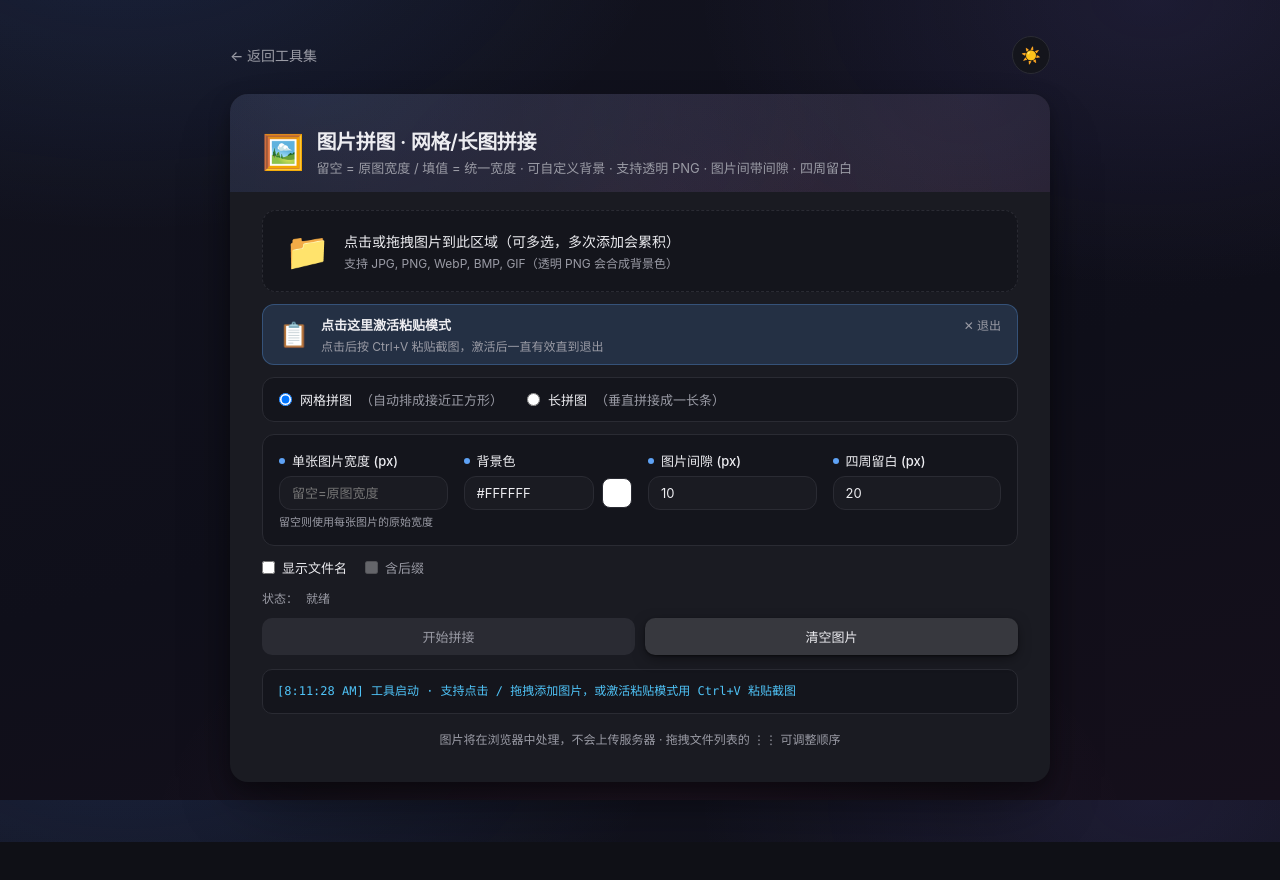
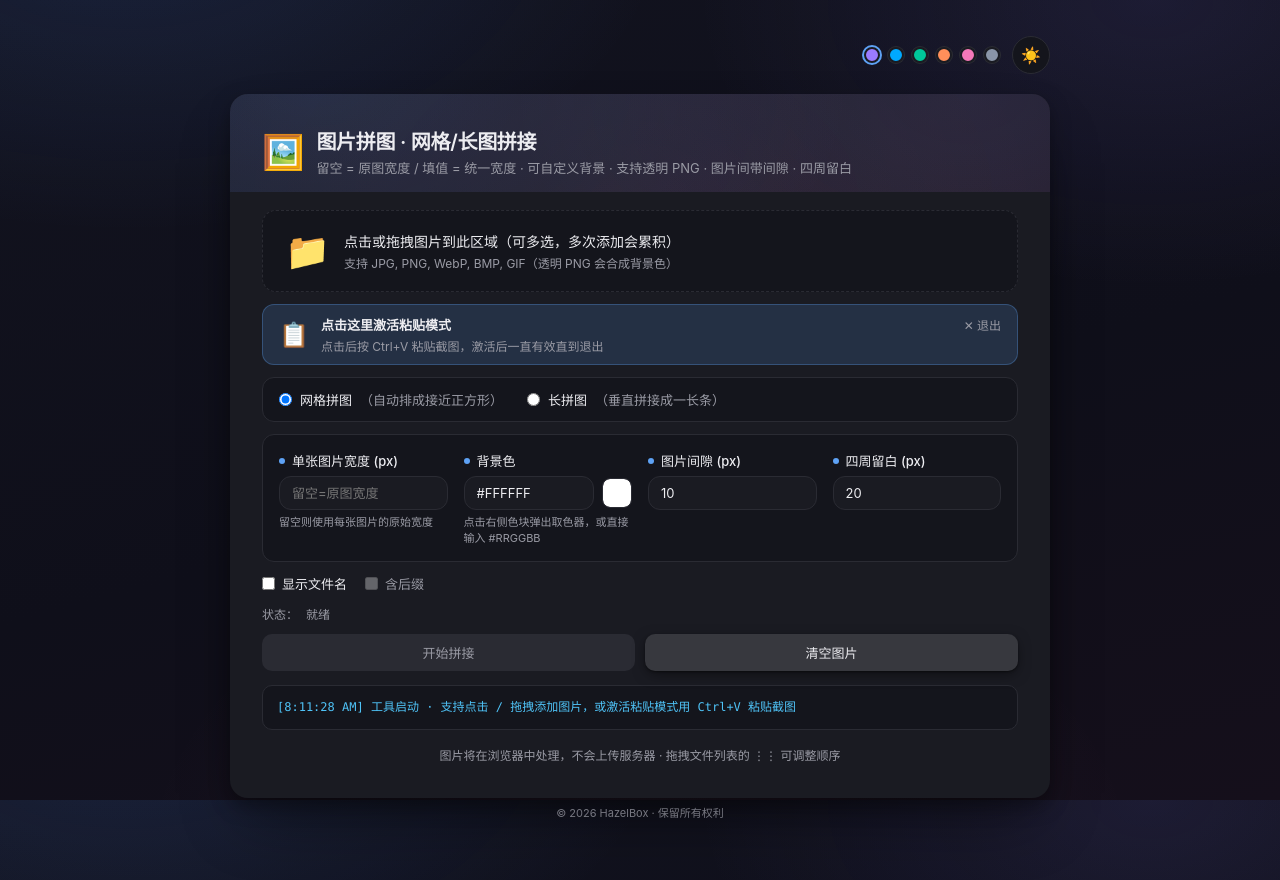
Before and after one commit to Hazel-0222/tools, a plain HTML site: page image/image-stitch/index.html in a window 1280 px wide. Both pictures are taken after a click on the button "切换明暗模式". Before the commit the page ends 842 px from the top, so only its background shows below. Drawn offline with Linux system fonts and the light colour scheme.

Commit message:
图片拼接: 页面背景主题色圆点预设+原生取色器+长图0间隙无缝
Co-Authored-By: Claude <noreply@anthropic.com>

```diff
--- a/image/image-stitch/index.html
+++ b/image/image-stitch/index.html
@@ -10,6 +10,8 @@
             t = window.matchMedia('(prefers-color-scheme: dark)').matches ? 'dark' : 'light';
         }
         document.documentElement.setAttribute('data-theme', t);
+        var b = localStorage.getItem('imgStitch_bgPreset');
+        if (b && b !== 'purple') document.documentElement.setAttribute('data-bg', b);
     } catch (e) {}
 })();
 </script>
@@ -21,11 +23,15 @@
 :root {
     /* ── 与工具合集首页保持一致的设计 Token ── */
     --bg: #eef0fb;
+    --bg1: rgba(0,113,227,.145);
+    --bg2: rgba(122,92,255,.125);
+    --bg3: rgba(255,154,186,.105);
+    --bgbase1: #e7ecfb; --bgbase2: #eee9fc; --bgbase3: #f6ecf2;
     --page-bg-image:
-        radial-gradient(900px 520px at 10% -10%, rgba(0,113,227,.145), transparent 60%),
-        radial-gradient(760px 480px at 90% 0%, rgba(122,92,255,.125), transparent 60%),
-        radial-gradient(840px 560px at 50% 108%, rgba(255,154,186,.105), transparent 60%),
-        linear-gradient(165deg, #e7ecfb 0%, #eee9fc 55%, #f6ecf2 100%);
+        radial-gradient(900px 520px at 10% -10%, var(--bg1), transparent 60%),
+        radial-gradient(760px 480px at 90% 0%, var(--bg2), transparent 60%),
+        radial-gradient(840px 560px at 50% 108%, var(--bg3), transparent 60%),
+        linear-gradient(165deg, var(--bgbase1) 0%, var(--bgbase2) 55%, var(--bgbase3) 100%);
     --card-bg: #ffffff;
     --input-bg: rgba(255,255,255,0.85);
     --text: #1d1d1f;
@@ -62,11 +68,10 @@
 }
 [data-theme="dark"] {
     --bg: #0f1016;
-    --page-bg-image:
-        radial-gradient(900px 520px at 10% -10%, rgba(80,140,255,.13), transparent 60%),
-        radial-gradient(760px 480px at 90% 0%, rgba(139,124,255,.10), transparent 60%),
-        radial-gradient(840px 560px at 50% 108%, rgba(255,140,180,.06), transparent 60%),
-        linear-gradient(165deg, #12131f 0%, #0f0f1a 55%, #150f1b 100%);
+    --bg1: rgba(80,140,255,.13);
+    --bg2: rgba(139,124,255,.10);
+    --bg3: rgba(255,140,180,.06);
+    --bgbase1: #12131f; --bgbase2: #0f0f1a; --bgbase3: #150f1b;
     --card-bg: #1a1b22;
     --input-bg: #14151c;
     --text: #ededf1;
@@ -100,6 +105,17 @@
     --shadow: 0 1px 2px rgba(0,0,0,0.5);
     --shadow-hover: 0 8px 24px rgba(0,0,0,0.5);
 }
+/* ── 页面背景主题色（圆点预设，data-bg 切换；默认紫罗兰=不设属性） ── */
+:root[data-bg="sky"]    { --bg1: rgba(0,150,255,.15); --bg2: rgba(56,140,255,.12); --bg3: rgba(110,200,255,.10); --bgbase1: #e7f2fb; --bgbase2: #e9f0fc; --bgbase3: #eaf3f8; }
+[data-theme="dark"][data-bg="sky"]    { --bg1: rgba(0,150,245,.14); --bg2: rgba(70,145,255,.10); --bg3: rgba(110,195,255,.06); --bgbase1: #0d1726; --bgbase2: #0e1624; --bgbase3: #101723; }
+:root[data-bg="mint"]   { --bg1: rgba(0,190,150,.15);  --bg2: rgba(50,205,180,.12);  --bg3: rgba(120,225,170,.10); --bgbase1: #e6f6f1; --bgbase2: #e6f3f4; --bgbase3: #ecf5ee; }
+[data-theme="dark"][data-bg="mint"]   { --bg1: rgba(0,175,140,.14); --bg2: rgba(60,205,175,.09);  --bg3: rgba(120,220,175,.06); --bgbase1: #0c1c19; --bgbase2: #0d1c1d; --bgbase3: #0e1b16; }
+:root[data-bg="coral"]  { --bg1: rgba(255,150,90,.16); --bg2: rgba(250,115,95,.13);  --bg3: rgba(255,200,120,.10); --bgbase1: #faefe8; --bgbase2: #faede9; --bgbase3: #f5f0e9; }
+[data-theme="dark"][data-bg="coral"]  { --bg1: rgba(250,140,80,.16);  --bg2: rgba(235,105,85,.11);  --bg3: rgba(245,180,110,.07); --bgbase1: #231812; --bgbase2: #221512; --bgbase3: #201a13; }
+:root[data-bg="sakura"] { --bg1: rgba(245,120,185,.15); --bg2: rgba(255,150,165,.13); --bg3: rgba(255,195,150,.10); --bgbase1: #f9ecf2; --bgbase2: #f9eef0; --bgbase3: #f5eff0; }
+[data-theme="dark"][data-bg="sakura"] { --bg1: rgba(235,110,175,.15); --bg2: rgba(255,140,150,.09); --bg3: rgba(255,175,160,.06); --bgbase1: #22151d; --bgbase2: #20151b; --bgbase3: #1d1617; }
+:root[data-bg="slate"] { --bg1: rgba(115,125,145,.16); --bg2: rgba(150,160,175,.12); --bg3: rgba(180,190,205,.10); --bgbase1: #edf0f3; --bgbase2: #eceff4; --bgbase3: #edf1f2; }
+[data-theme="dark"][data-bg="slate"] { --bg1: rgba(120,130,150,.13); --bg2: rgba(150,160,175,.08); --bg3: rgba(185,195,210,.06); --bgbase1: #14161c; --bgbase2: #13151b; --bgbase3: #15171c; }
 * { box-sizing: border-box; margin: 0; padding: 0; }
 html { scroll-behavior: smooth; }
 body {
@@ -115,22 +131,13 @@ body {
 }
 .page { max-width: 820px; margin: 0 auto; }
 
-/* ── 顶栏：返回链接 + 主题切换 ── */
+/* ── 顶栏：主题切换 ── */
 .topbar {
     display: flex;
     align-items: center;
-    justify-content: space-between;
+    justify-content: flex-end;
     margin-bottom: 20px;
 }
-.back-link {
-    color: var(--text-secondary);
-    text-decoration: none;
-    font-size: 14px;
-    font-weight: 500;
-    padding: 6px 10px 6px 0;
-    transition: color 0.15s;
-}
-.back-link:hover { color: var(--primary); }
 .theme-toggle {
     width: 38px; height: 38px;
     border-radius: 50%;
@@ -140,6 +147,19 @@ body {
     transition: transform 0.15s, border-color 0.15s;
 }
 .theme-toggle:hover { transform: scale(1.08); }
+.bg-dots { display: flex; align-items: center; gap: 8px; margin-right: 12px; }
+.bg-dot {
+    width: 16px; height: 16px;
+    border-radius: 50%;
+    border: 2px solid var(--card-bg);
+    box-shadow: 0 0 0 1px var(--border);
+    background: var(--dot);
+    cursor: pointer;
+    padding: 0;
+    transition: transform 0.15s, box-shadow 0.15s;
+}
+.bg-dot:hover { transform: scale(1.2); }
+.bg-dot.active { box-shadow: 0 0 0 2px var(--primary); }
 
 /* ── 面板 ── */
 .panel {
@@ -353,15 +373,23 @@ body {
     border-color: var(--primary);
     box-shadow: 0 0 0 3px var(--focus-ring);
 }
-.color-preview {
-    display: inline-block;
+.color-picker {
     width: 30px; height: 30px;
+    padding: 0;
+    border: 1px solid var(--border);
     border-radius: 8px;
-    border: 1px solid var(--border);
-    vertical-align: middle;
+    background: var(--input-bg);
     margin-left: 8px;
     flex-shrink: 0;
+    cursor: pointer;
+    transition: box-shadow 0.15s;
 }
+.color-picker:hover { box-shadow: 0 0 0 3px var(--focus-ring); }
+.color-picker:focus-visible { outline: 2px solid var(--primary); outline-offset: 1px; }
+/* 覆盖原生色块：去掉默认内边距/描边/直角，让它铺满外层圆角 */
+.color-picker::-webkit-color-swatch-wrapper { padding: 0; }
+.color-picker::-webkit-color-swatch { border: none; border-radius: 7px; }
+.color-picker::-moz-color-swatch { border: none; border-radius: 7px; }
 
 .option-row {
     display: flex;
@@ -476,6 +504,13 @@ progress::-moz-progress-bar { background: var(--primary); border-radius: 999px;
     color: var(--text-secondary);
     line-height: 1.6;
 }
+.footer-copy {
+    text-align: center;
+    margin-top: 6px;
+    font-size: 11px;
+    color: var(--text-secondary);
+    opacity: 0.75;
+}
 
 .hidden { display: none !important; }
 
@@ -491,7 +526,14 @@ progress::-moz-progress-bar { background: var(--primary); border-radius: 999px;
 <div class="page">
     <!-- 顶栏 -->
     <div class="topbar">
-        <a class="back-link" href="../../index.html">← 返回工具集</a>
+        <div class="bg-dots" id="bgDots" aria-label="页面背景主题">
+            <button type="button" class="bg-dot active" data-bg-preset="purple" style="--dot:#9a7bff" title="紫罗兰"></button>
+            <button type="button" class="bg-dot" data-bg-preset="sky"    style="--dot:#00a9ff" title="天蓝"></button>
+            <button type="button" class="bg-dot" data-bg-preset="mint"   style="--dot:#00c79a" title="薄荷"></button>
+            <button type="button" class="bg-dot" data-bg-preset="coral"  style="--dot:#ff8f5a" title="珊瑚"></button>
+            <button type="button" class="bg-dot" data-bg-preset="sakura" style="--dot:#f578b9" title="樱花"></button>
+            <button type="button" class="bg-dot" data-bg-preset="slate"  style="--dot:#8a95a8" title="岩灰"></button>
+        </div>
         <button class="theme-toggle" id="themeBtn" type="button" aria-label="切换明暗模式">🌙</button>
     </div>
 
@@ -546,9 +588,10 @@ progress::-moz-progress-bar { background: var(--primary); border-radius: 999px;
             <div class="param-item">
                 <label><span class="label-dot"></span>背景色</label>
                 <div style="display:flex;align-items:center;width:100%">
-                    <input type="text" id="bgColor" value="#FFFFFF" style="min-width:0;flex:1">
-                    <span id="colorPreview" class="color-preview" style="background: #FFFFFF;"></span>
+                    <input type="text" id="bgColor" value="#FFFFFF" style="min-width:0;flex:1" placeholder="#FFFFFF">
+                    <input type="color" id="bgColorPicker" class="color-picker" value="#FFFFFF" aria-label="选择背景色">
                 </div>
+                <div class="sublabel">点击右侧色块弹出取色器，或直接输入 #RRGGBB</div>
             </div>
             <div class="param-item"><label><span class="label-dot"></span>图片间隙 (px)</label><input type="number" id="gap" value="10" min="0" step="2"></div>
             <div class="param-item"><label><span class="label-dot"></span>四周留白 (px)</label><input type="number" id="margin" value="20" min="0" step="5"></div>
@@ -579,6 +622,9 @@ progress::-moz-progress-bar { background: var(--primary); border-radius: 999px;
         <!-- 页脚 -->
         <div class="footer">图片将在浏览器中处理，不会上传服务器 · 拖拽文件列表的 ⋮⋮ 可调整顺序</div>
     </div>
+
+    <!-- 版权 -->
+    <div class="footer-copy">© 2026 HazelBox · 保留所有权利</div>
 </div>
 
 <script>
@@ -591,7 +637,7 @@ progress::-moz-progress-bar { background: var(--primary); border-radius: 999px;
     const showExt = document.getElementById('showExt');
     const extOpt = document.getElementById('ext-opt');
     const bgColorInput = document.getElementById('bgColor');
-    const colorPreview = document.getElementById('colorPreview');
+    const bgColorPicker = document.getElementById('bgColorPicker');
     const gapInput = document.getElementById('gap');
     const marginInput = document.getElementById('margin');
     const processBtn = document.getElementById('processBtn');
@@ -619,6 +665,16 @@ progress::-moz-progress-bar { background: var(--primary); border-radius: 999px;
         try { localStorage.setItem('ui-theme', next); } catch (e) {}
         applyTheme(next);
     });
+
+    // ── 页面背景主题色（圆点预设切换） ──
+    function applyBgPreset(name) {
+        if (name && name !== 'purple') document.documentElement.setAttribute('data-bg', name);
+        else document.documentElement.removeAttribute('data-bg');
+        document.querySelectorAll('.bg-dot').forEach(d => d.classList.toggle('active', d.dataset.bgPreset === name));
+        try { localStorage.setItem('imgStitch_bgPreset', name || 'purple'); } catch (e) {}
+    }
+    document.querySelectorAll('.bg-dot').forEach(d => d.addEventListener('click', () => applyBgPreset(d.dataset.bgPreset)));
+    applyBgPreset(localStorage.getItem('imgStitch_bgPreset') || 'purple');
 
     // ── 日志 / 状态 ──
     function addLog(msg, type = 'info') {
@@ -649,7 +705,7 @@ progress::-moz-progress-bar { background: var(--primary); border-radius: 999px;
             const s = JSON.parse(localStorage.getItem('imgStitch_settings'));
             if (s) {
                 if (s.imgWidth !== undefined) imgWidthInput.value = s.imgWidth;
-                if (s.bgColor) { bgColorInput.value = s.bgColor; colorPreview.style.background = s.bgColor; }
+                if (s.bgColor) { bgColorInput.value = s.bgColor; syncPickerFromText(); }
                 if (s.gap) gapInput.value = s.gap;
                 if (s.margin) marginInput.value = s.margin;
                 if (s.mode) modeRadios.forEach(r => { if (r.value === s.mode) r.checked = true; });
@@ -804,10 +860,15 @@ progress::-moz-progress-bar { background: var(--primary); border-radius: 999px;
         fileInput.value = '';
     }
 
-    // ====== 颜色预览 ======
-    function updateColorPreview() { colorPreview.style.background = bgColorInput.value.trim(); }
-    bgColorInput.addEventListener('input', () => { updateColorPreview(); saveSettings(); });
-    updateColorPreview();
+    // ====== 背景色：取色器 ⇄ 文本框双向同步 ======
+    function syncPickerFromText() {
+        let v = bgColorInput.value.trim();
+        if (/^#[0-9a-fA-F]{6}$/.test(v)) bgColorPicker.value = v;
+        else if (/^[0-9a-fA-F]{6}$/.test(v)) bgColorPicker.value = '#' + v;
+    }
+    bgColorInput.addEventListener('input', () => { syncPickerFromText(); saveSettings(); });
+    bgColorPicker.addEventListener('input', () => { bgColorInput.value = bgColorPicker.value; saveSettings(); });
+    syncPickerFromText();
 
     function getParams() {
         let width = parseInt(imgWidthInput.value, 10) || null;
@@ -863,9 +924,12 @@ progress::-moz-progress-bar { background: var(--primary); border-radius: 999px;
         ctx.fillStyle = textColor;
         ctx.font = info.fontSize + 'px "Microsoft YaHei","微软雅黑",sans-serif';
         ctx.textAlign = 'center';
-        ctx.textBaseline = 'top';
+        ctx.textBaseline = 'middle';
+        // 文字块整体在标签带内上下居中：先把整个文字块的行高算到带内居中起点，再逐行按中线绘制
+        const blockTop = labelY + (labelH - info.lines.length * info.lineH) / 2;
+        const lineCenter = blockTop + info.lineH / 2;
         for (let i = 0; i < info.lines.length; i++) {
-            ctx.fillText(info.lines[i], imgWidth / 2, labelY + 6 + i * info.lineH);
+            ctx.fillText(info.lines[i], imgWidth / 2, lineCenter + i * info.lineH);
         }
         return labelH;
     }
@@ -937,17 +1001,18 @@ progress::-moz-progress-bar { background: var(--primary); border-radius: 999px;
 
     async function processVerticalMode(loadedImages, gap, margin, bgColor) {
         const N = loadedImages.length; addLog('长拼图：垂直拼接 ' + N + ' 张图片');
+        // 统一宽度：所有图等比缩放到同一宽度（最大宽），不变形，缝隙/留白=0 时两侧不露白底
         const maxWidth = Math.max(...loadedImages.map(img => img.width));
-        let totalImgHeight = 0; for (let img of loadedImages) totalImgHeight += img.height;
+        const resizedHeights = loadedImages.map(img => Math.round(img.height * (maxWidth / img.width)));
+        let totalImgHeight = 0; for (const h of resizedHeights) totalImgHeight += h;
         const totalHeight = totalImgHeight + (N - 1) * gap + 2 * margin, totalWidth = maxWidth + 2 * margin;
         const canvas = document.createElement('canvas'); canvas.width = totalWidth; canvas.height = totalHeight;
         const ctx = canvas.getContext('2d'); ctx.fillStyle = bgColor; ctx.fillRect(0, 0, totalWidth, totalHeight);
         let currentY = margin;
         for (let i = 0; i < N; i++) {
-            const imgW = loadedImages[i].width;
-            const offsetX = margin + Math.floor((maxWidth - imgW) / 2);
-            ctx.drawImage(loadedImages[i], offsetX, currentY, imgW, loadedImages[i].height);
-            currentY += loadedImages[i].height + gap;
+            const imgH = resizedHeights[i];
+            ctx.drawImage(loadedImages[i], margin, currentY, maxWidth, imgH);
+            currentY += imgH + gap;
         }
         return { canvas, totalWidth, totalHeight };
     }
```
